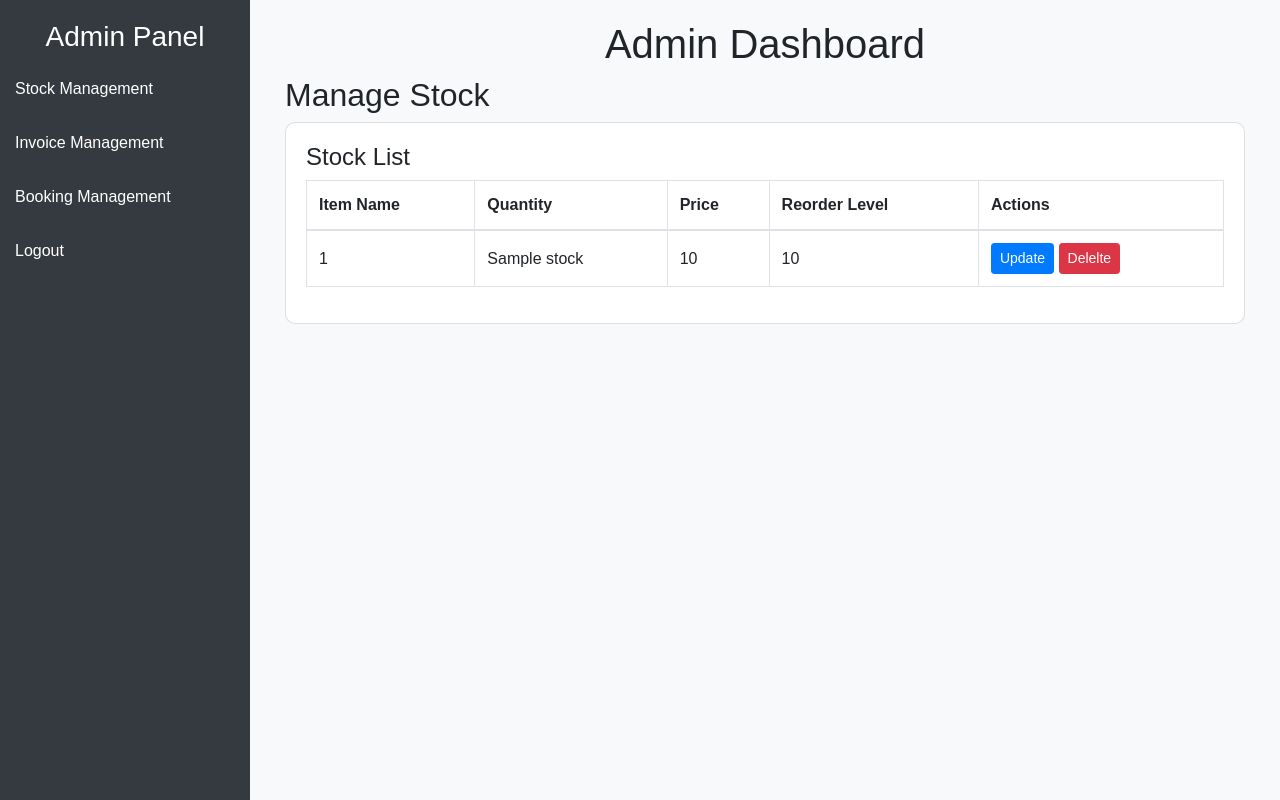
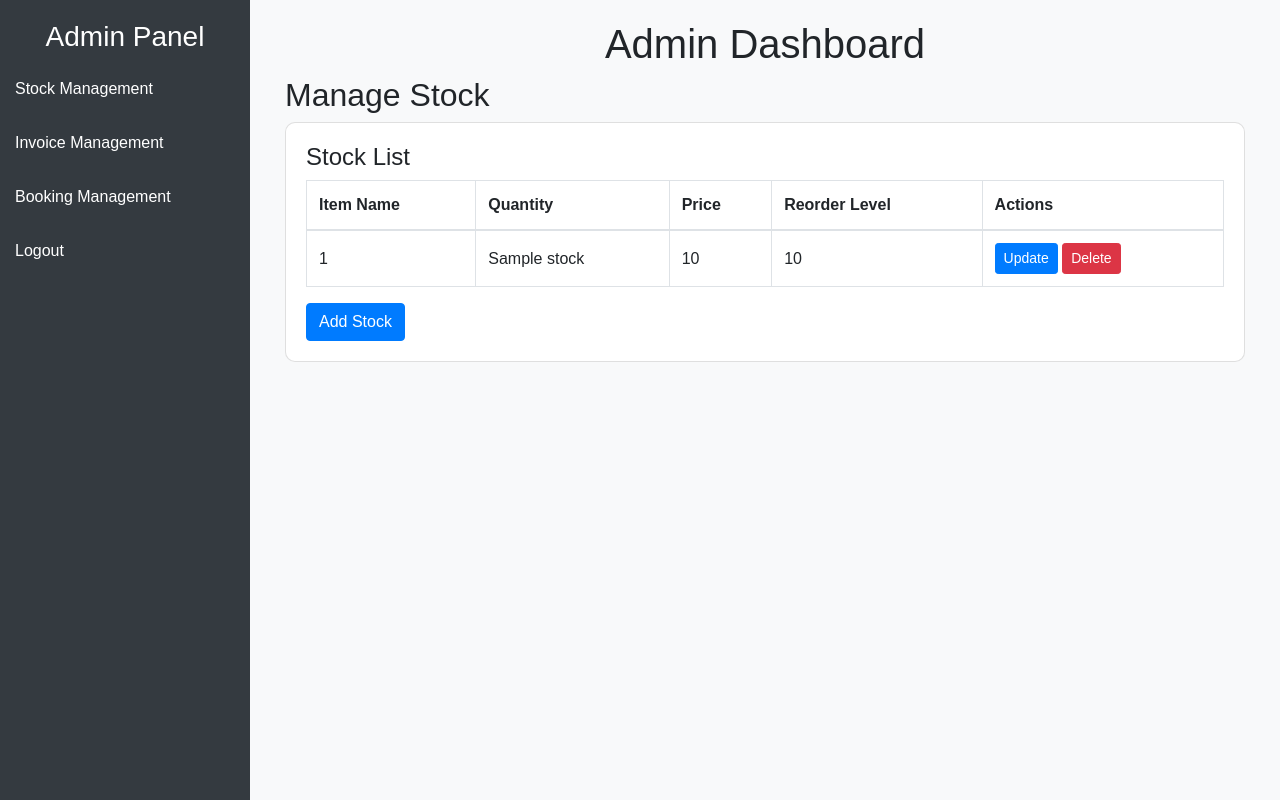
Before and after one commit to Hiroshan01/Hospital_Management_POS_System, a Flask app: page /admin_dashbord in a window 1280 px wide. Run offline with Flask 3, Linux system fonts and the light colour scheme; tables that the repository leaves empty or names only in its code hold one stand-in row (values such as "Sample post"); some libraries are stand-ins or nearby versions.

Commit message:
add stock

```diff
--- a/templates/admin_dashbord.html
+++ b/templates/admin_dashbord.html
@@ -68,7 +68,7 @@
         <a href="#stock" data-toggle="collapse">Stock Management</a>
         <a href="#invoice" data-toggle="collapse">Invoice Management</a>
         <a href="#booking" data-toggle="collapse">Booking Management</a>
-        <a href="logout.html">Logout</a>
+        <a href="#base.html">Logout</a>
     </div>
 
     <!-- Main Content -->
@@ -101,15 +101,22 @@
                                     <td>{{stocks [2]}}</td>
                                     <td>{{stocks [3]}}</td>
                                     <td>
+
                                         <a href="{{ url_for('update_stock', id=stocks[0]) }}" class="btn btn-primary btn-sm">Update</a>
-                                        <a href="{{ url_for('delete_stock', id=stocks[0]) }}" class="btn btn-danger btn-sm">Delelte</a>
+                                        <a href="{{ url_for('delete_stock', id=stocks[0]) }}" class="btn btn-danger btn-sm">Delete</a>
+
 
                                     </td>
                                 </tr>
                                 {% endfor %}
                                 <!-- Repeat for other stock items -->
                             </tbody>
+                            <!-- Button to Open the Modal -->
+
                         </table>
+                        <button type="button" class="btn btn-primary" data-toggle="modal" data-target="#addStockModal">
+                            Add Stock
+                        </button>
 
                     </div>
                 </div>
@@ -182,7 +189,6 @@
 
         </div>
     </div>
-
 <!-- Modal for Add Stock -->
 <div class="modal fade" id="addStockModal" tabindex="-1" aria-labelledby="addStockModalLabel" aria-hidden="true">
     <div class="modal-dialog">
@@ -218,10 +224,6 @@
     </div>
 </div>
 
-<!-- Button to Open the Modal -->
-<button type="button" class="btn btn-primary" data-toggle="modal" data-target="#addStockModal">
-    Add Stock
-</button>
 
 
 
```
